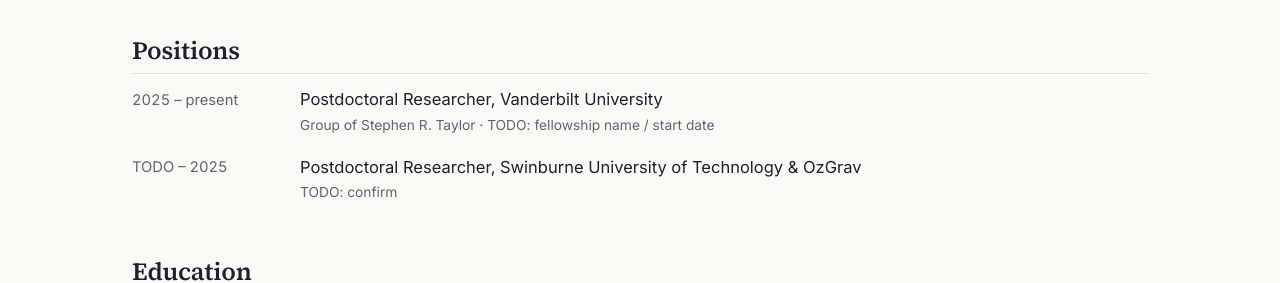
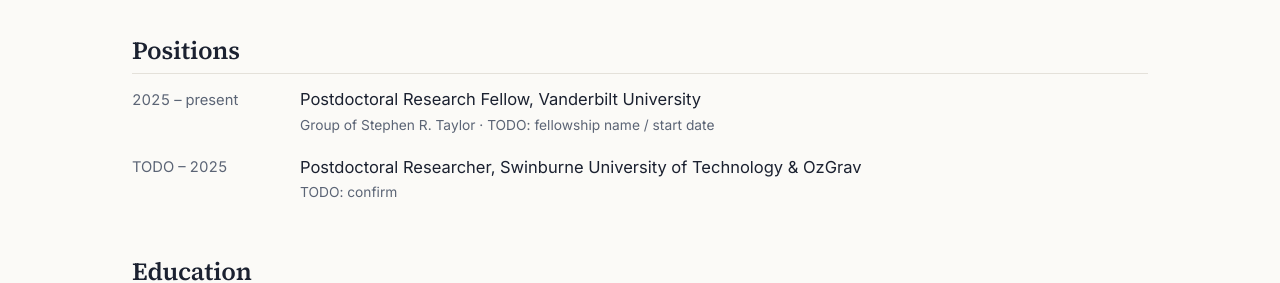
Before and after one commit to MattTMiles/MattTMiles.github.io, a Jekyll site: the page built from cv.html, in a window 1280 px wide and 900 px high. Shown: the part 188-471 px from the top of the window. Built offline with Jekyll 4.4.1, drawn with Linux system fonts in a browser that asks for light colours.

Commit message:
Title: Postdoctoral Research Fellow
Co-Authored-By: Claude Opus 5.5 <noreply@anthropic.com>

```diff
--- a/_config.yml
+++ b/_config.yml
@@ -16,7 +16,7 @@ lang: en_US
 author:
   name: Matthew T. Miles
   short_name: Matt Miles
-  job_title: Postdoctoral Researcher in Astrophysics
+  job_title: Postdoctoral Research Fellow
   affiliation: Vanderbilt University
   affiliation_url: https://www.vanderbilt.edu/physics/
   group: VIPER — Vanderbilt Initiative for Gravitational-wave Research   # TODO check exact name
--- a/cv.html
+++ b/cv.html
@@ -12,7 +12,7 @@ description: Curriculum vitae of Matthew T. Miles, astronomer at Vanderbilt Univ
 
   <h2>Positions</h2>
   <dl>
-    <dt>2025 – present</dt><dd>Postdoctoral Researcher, Vanderbilt University<small>Group of Stephen R. Taylor · TODO: fellowship name / start date</small></dd>
+    <dt>2025 – present</dt><dd>Postdoctoral Research Fellow, Vanderbilt University<small>Group of Stephen R. Taylor · TODO: fellowship name / start date</small></dd>
     <dt>TODO – 2025</dt><dd>Postdoctoral Researcher, Swinburne University of Technology &amp; OzGrav<small>TODO: confirm</small></dd>
   </dl>
 
```
